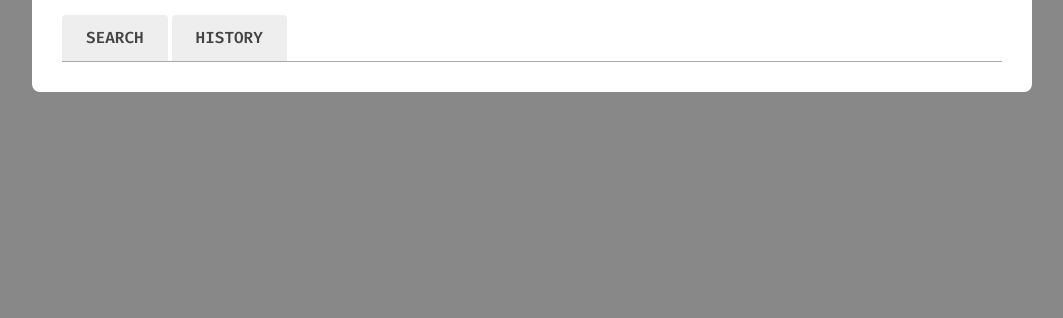
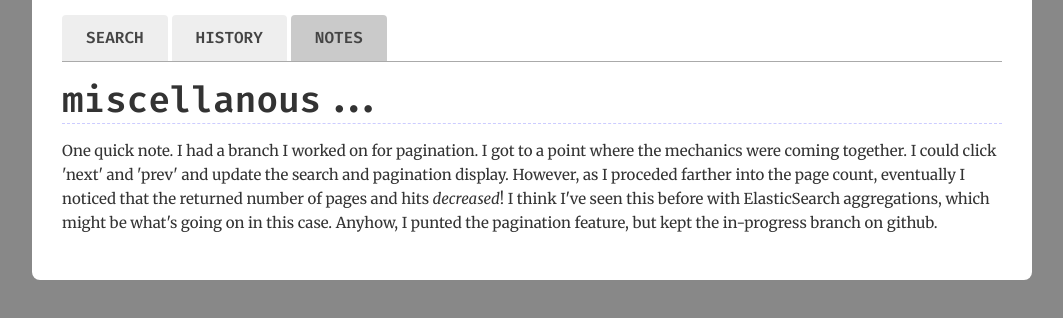
Before and after one commit to jjart27/hnLookup, a React (Create React App) app: page /notes in a window 1280 px wide. Shown: the top 318 px of the page, without its empty margins (108-1171 px from the left). Built offline with nearby package versions, Linux system fonts and the light colour scheme.

Commit message:
code cleanup

```diff
--- a/src/App.js
+++ b/src/App.js
@@ -1,5 +1,6 @@
 import Search from './components/search.js';
 import History from './components/history.js';
+import Notes from './components/notes.js';
 
 import React from "react";
 import {
@@ -23,6 +24,9 @@ function App() {
 						<li>
 							<NavLink exact activeClassName="active" to="/history">History</NavLink>
 						</li>
+						<li>
+							<NavLink exact activeClassName="active" to="/notes">Notes</NavLink>
+						</li>
 					</ul>
 				</nav>
 
@@ -33,6 +37,9 @@ function App() {
 					<Route path="/history">
 						<History />
 					</Route>
+					<Route path="/notes">
+						<Notes />
+					</Route>
 				</Switch>
 
 			</Router>
--- a/src/actions/index.js
+++ b/src/actions/index.js
@@ -9,7 +9,7 @@ import _ from 'lodash';
 export const newsSearch = (query) => {
 	if (query.length < 3) {
 		return function (dispatch) {
-			dispatch({ type: NEWS_SEARCH, payload: { results: [], message: 'please enter a valid search term' }});
+			dispatch({ type: NEWS_SEARCH, payload: { results: [], message: 'Please enter a valid search term.' }});
 		};
 
 	} else {
@@ -28,7 +28,7 @@ export const newsSearch = (query) => {
 							query: query
 						}
 					} else {
-						payload = { message: `No results found for '${query}'` }
+						payload = { message: `No results found for '${query}'.` }
 					}
 
 					dispatch({ type: NEWS_SEARCH, payload: payload });
@@ -36,7 +36,7 @@ export const newsSearch = (query) => {
 				})
 				.catch(err => {
 					console.log("error...", err)
-					dispatch({ type: NEWS_SEARCH, payload: { message: 'no results found' }});
+					dispatch({ type: NEWS_SEARCH, payload: { message: 'No results found. It looks like there was an error in the search.' }});
 				});
 
 		};
--- a/src/components/history.js
+++ b/src/components/history.js
@@ -11,14 +11,14 @@ class History extends Component {
 			<div>
 				<h1>search history</h1>
 				<p>
-					Below is a list of searched terms you have used which returned results.
+					Below is a list of unique searched terms you have used which returned results.
 				</p>
 
 				{ this.props.searchHistory.length > 0 ? (
 					this.props.searchHistory.map(function(r, index){
 						return <li key={index}>{r}</li>
 					})
-				) : <div className="errMessage">No recent search terms recorded</div> }
+				) : <div className="errMessage">No recent search terms recorded.</div> }
 			</div>
 		)
 	}
--- /dev/null
+++ b/src/components/notes.js
@@ -0,0 +1,31 @@
+import React, { Component } from 'react';
+import { connect } from 'react-redux';
+
+class Notes extends Component {
+	constructor(props) {
+		super(props);
+	}
+
+	render() {
+		return (
+			<div>
+				<h1>miscellanous...</h1>
+				<p>
+					One quick note. I had a branch I worked on for pagination.
+					I got to a point where the mechanics were coming together.
+					I could click 'next' and 'prev' and update the search and pagination display.
+					However, as I proceded farther into the page count, eventually I noticed that the
+					returned number of pages and hits <em>decreased</em>!
+					I think I've seen this before with ElasticSearch aggregations, which might be what's going
+					on in this case.
+					Anyhow, I punted the pagination feature, but kept the in-progress branch on github.
+				</p>
+
+			</div>
+		)
+	}
+
+}
+
+
+export default Notes;
--- a/src/index.css
+++ b/src/index.css
@@ -53,7 +53,7 @@ h1 {
 }
 
 p {
-	font:15px/1.4em 'Merriweather';
+	font:15px/1.6em 'Merriweather';
 }
 
 .errMessage {
@@ -127,9 +127,10 @@ nav li a:hover {
 .resultsCount {
 	font-weight: bold;
 	text-align: right;
+	font-size:12px;
 	padding:0;
-	border-bottom:1px dashed #444;
-	font-size:12px;
+	border-bottom:1px solid #aaa;
+	margin-top:10px;
 }
 .resultsCount span {
 	background-color: #888;
@@ -141,16 +142,17 @@ nav li a:hover {
 .resultsCountBtm {
 	border-bottom: none;
 	margin-bottom: 15px;
+	margin-top:0;
 }
 .resultsCountBtm span {
 	border-top-left-radius: 0;
 	border-bottom-left-radius: 6px;
 }
 
+
 .searchResultsList > div {
 	border-bottom:1px dashed #888;
 	margin-top:1px;
-	/*padding:4px;*/
 	font-size:13px;
 	opacity:0.7;
 	transition:all .3s;
--- a/src/reducers/index.js
+++ b/src/reducers/index.js
@@ -12,6 +12,7 @@ export default function(state = { searchHistory: [] }, action) {
 
 			if (_.get(action.payload,'query')) {
 				searchHistory.push(action.payload.query)
+				searchHistory = _.uniq(searchHistory)
 			}
 
 			return {
```
